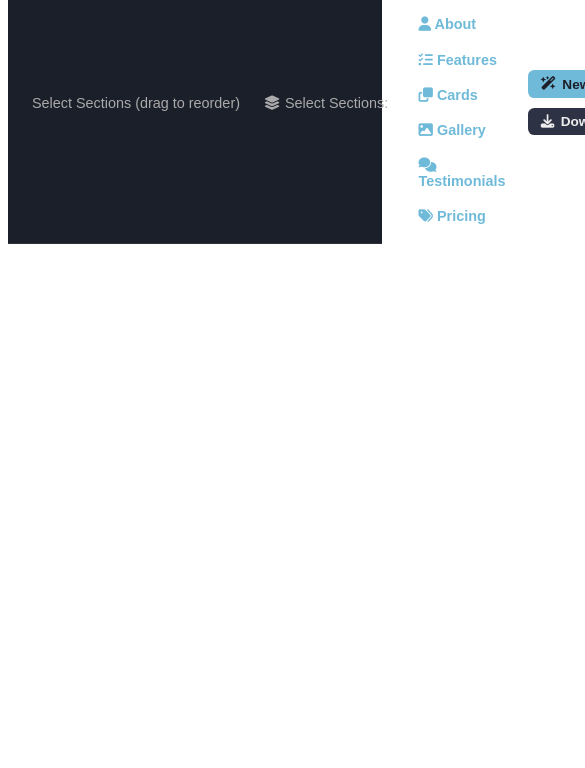
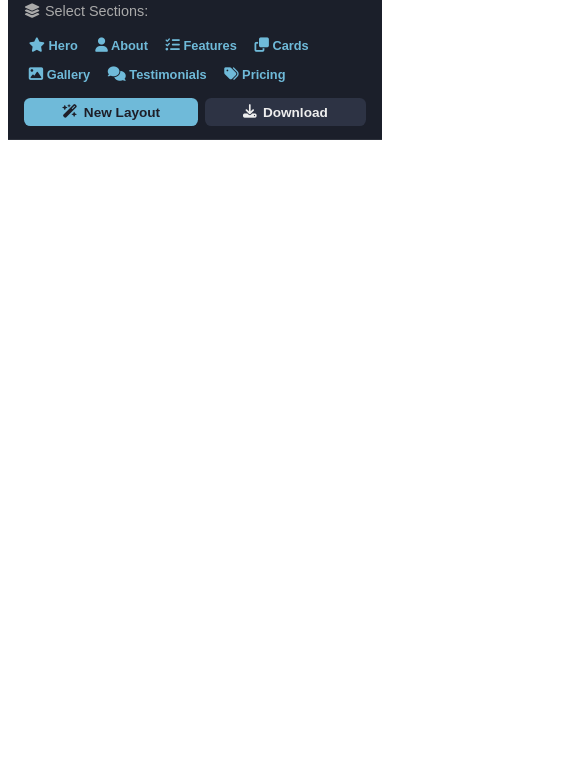
Before and after one commit to elplak/portfolio-randomizer, a website: page toolbar.html in a window 390 px wide. Shown: the part 76-844 px from the top of the page, 585 px wide, since content can reach past the window. Drawn offline with Linux system fonts and the light colour scheme.

Commit message:
make responsive

```diff
--- a/styles/toolbar.css
+++ b/styles/toolbar.css
@@ -128,3 +128,67 @@
     transform: translateY(0);
     opacity: 1;
 }
+
+
+
+@media (max-width: 600px) {
+    .toolbar {
+        padding: 0.8rem 1rem;
+    }
+
+    .toolbar h1 {
+        font-size: 1rem;
+        flex-wrap: wrap;
+    }
+
+    .toolbar-inner {
+        flex-direction: column;
+        align-items: flex-start;
+        gap: .8rem;
+    }
+
+    .controls {
+        flex-wrap: wrap;
+        gap: .8rem;
+        width: 100%;
+    }
+
+    .options {
+        gap: .5rem;
+    }
+    .options label {
+        font-size: .8rem;
+        padding: .2rem .3rem;
+    }
+
+    .actions {
+        margin-left: 0;
+        width: 100%;
+        justify-content: flex-start;
+        flex-wrap: wrap;
+        gap: .4rem;
+    }
+    .actions button {
+        flex: 1 1 auto;
+        justify-content: center;
+        min-width: 100px;
+    }
+}
+
+@media (max-width: 900px) {
+    .toolbar-inner {
+        flex-direction: column;
+        align-items: flex-start;
+    }
+
+    .controls {
+        flex-wrap: wrap;
+        gap: 1rem;
+    }
+
+    .actions {
+        flex-wrap: wrap;
+        margin-left: 0;
+        width: 100%;
+    }
+}
```
Also changed, not shown: styles/styles.css (+67 -0 lines).
